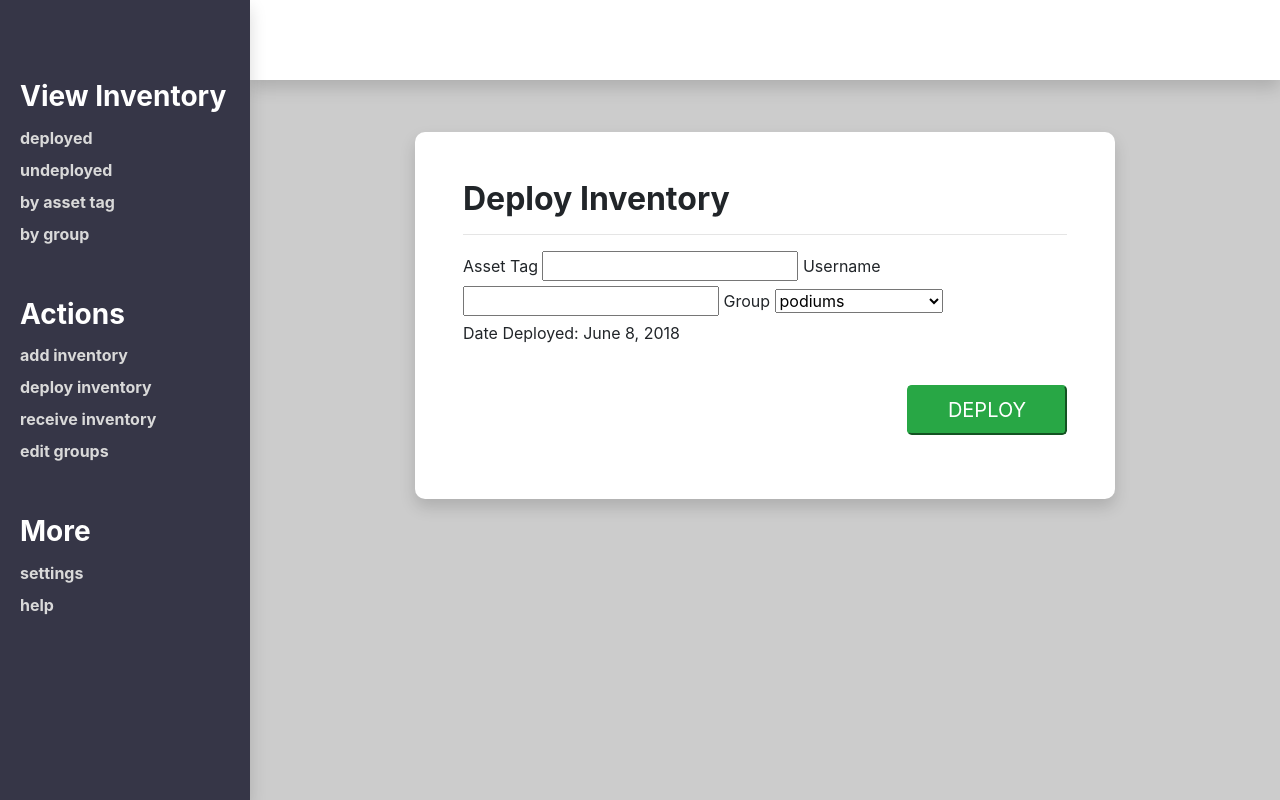
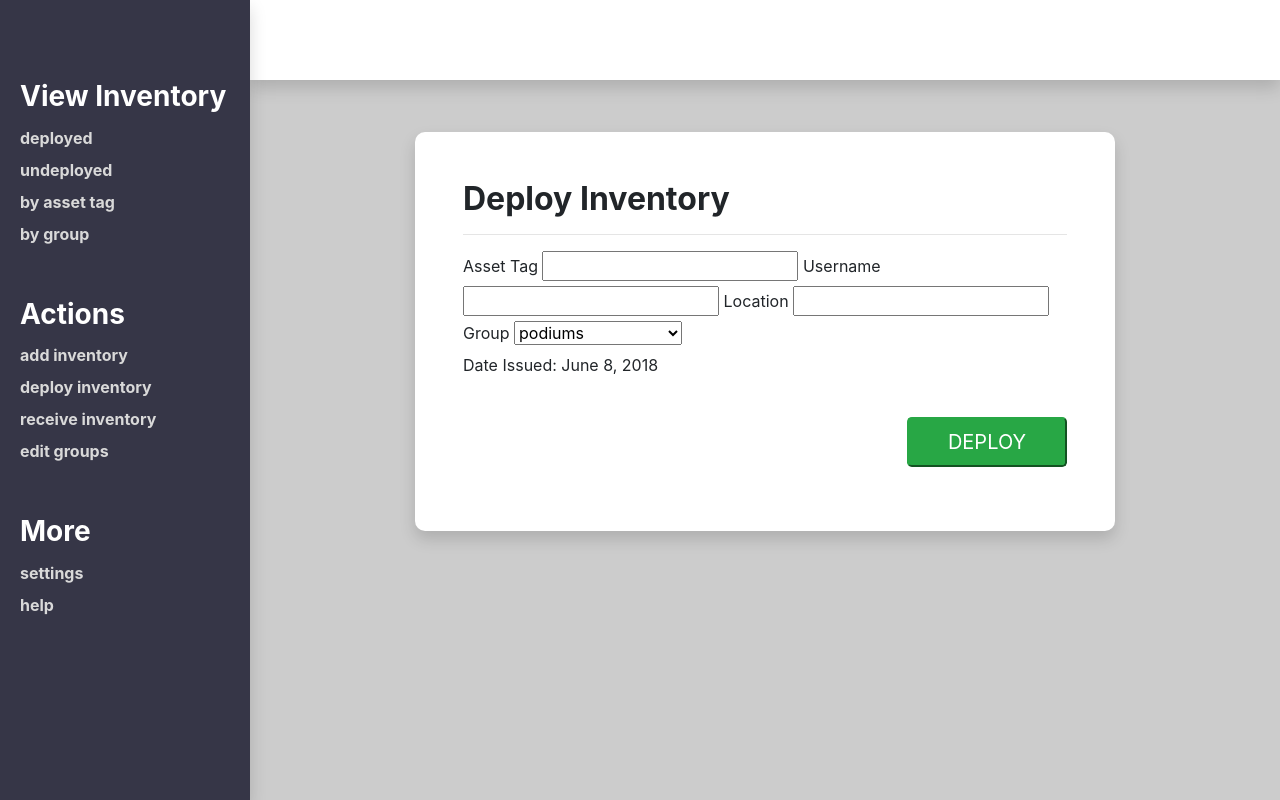
Before and after one commit to teschel6/assetManager, a Django app: page /deploy/ in a window 1280 px wide. Run offline with Django 3.2, Linux system fonts and the light colour scheme; data comes from the database, SQL or seed files in the repository; both versions use the stored data as it was after the commit; some libraries are stand-ins or nearby versions.

Commit message:
deploy form & error messages

```diff
--- a/assetManager/manager/forms.py
+++ b/assetManager/manager/forms.py
@@ -30,6 +30,8 @@ class DeployInventory(forms.Form):
 	asset_tag.widget.attrs.update({'autocomplete':'off'})
 	username = forms.CharField(max_length=32,required=True)
 	username.widget.attrs.update({'autocomplete':'off'})
+	location = forms.CharField(max_length=32, required=True)
+	location.widget.attrs.update({'autocomplete':'off'})
 	group = forms.ChoiceField(choices=[])
 
 	#Overide init to fix update glitch
--- a/assetManager/manager/templates/manager/deploy.html
+++ b/assetManager/manager/templates/manager/deploy.html
@@ -15,12 +15,15 @@
 		<label for="username">Username</label>
 		{{ form.username|addclass:'form-control'}}
 
+		<label for="location">Location</label>
+		{{ form.location|addclass:'form-control'}}
+
 		<label for="group">Group</label>
 		{{ form.group|addclass:'form-control'}}
 
 		<br>
 		<p>
-			<label>Date Deployed: {{today}}</label>
+			<label>Date Issued: {{today}}</label>
 		</p>
 
 		<div style="text-align:right; margin-top:2em;">
--- a/assetManager/manager/views.py
+++ b/assetManager/manager/views.py
@@ -26,7 +26,8 @@ def add(request):
 			try:
 				Inventory.objects.get(pk=a)
 				print("Asset Tag already exists")
-				messages.add_message(request, messages.WARNING,'Oops! It looks like ' + '#' + str(a) + ' is already in inventory')
+				message = 'Oops! It looks like ' + '#' + str(a) + ' is already in inventory.'
+				messages.add_message(request, messages.WARNING,message)
 			except Inventory.DoesNotExist:
 				i = Inventory(asset_tag = form.cleaned_data['asset_tag'])
 				i.computer_name = form.cleaned_data['computer_name']
@@ -40,7 +41,8 @@ def add(request):
 				#Save to database
 				i.save()
 				print("Added ", i.asset_tag, " to database")
-				messages.add_message(request, messages.SUCCESS, 'Successfully added ' + '#' + str(i.asset_tag) + ' to inventory')
+				message = 'Successfully added ' + '#' + str(i.asset_tag) + ' to inventory.'
+				messages.add_message(request, messages.SUCCESS, message)
 				return HttpResponseRedirect('/add')
 	else:
 		form = AddInventory()
@@ -53,10 +55,34 @@ def deploy(request):
 	if request.method == 'POST':
 		form = DeployInventory(request.POST)
 		if form.is_valid():
-			#Deploy Computer here
-			print('Deploy here')
+			a = form.cleaned_data['asset_tag']
+			try:
+				#get asset from inventory
+				i = Inventory.objects.get(pk=a)
+				try:
+					#if deployed throw warning
+					Deployed.objects.get(pk=i)
+					message = "Oops! " + '#' + str(a) + " is already deployed."
+					messages.add_message(request, messages.WARNING, message)
+				except Deployed.DoesNotExist:
+					#if undeployed than deploy
+					d = Deployed(asset_tag = i)
+					d.username = form.cleaned_data['username']
+					#add location
+					d.group = Group.objects.get( pk = form.cleaned_data['group'])
+					d.date_issued = datetime.date.today()
+					d.save()
+					message = '#' + str(a) + " deployed to '" + d.username +"'"
+					messages.add_message(request, messages.SUCCESS, message)
+					return HttpResponseRedirect('/deploy')
+			except Inventory.DoesNotExist:
+				#throw error if asset not found
+				message = "Oops! It looks like " + '#' + str(a) + " does not exist in inventory."
+				messages.add_message(request, messages.WARNING,message)
 	else:
 		form = DeployInventory()
+
+	#Render View with context
 	context = {'sub_template':'manager/deploy.html',
 		'today':datetime.date.today(),
 		'form':form}
```
Also changed, not shown: assetManager/inventory.sqlite3, 1 other file.
